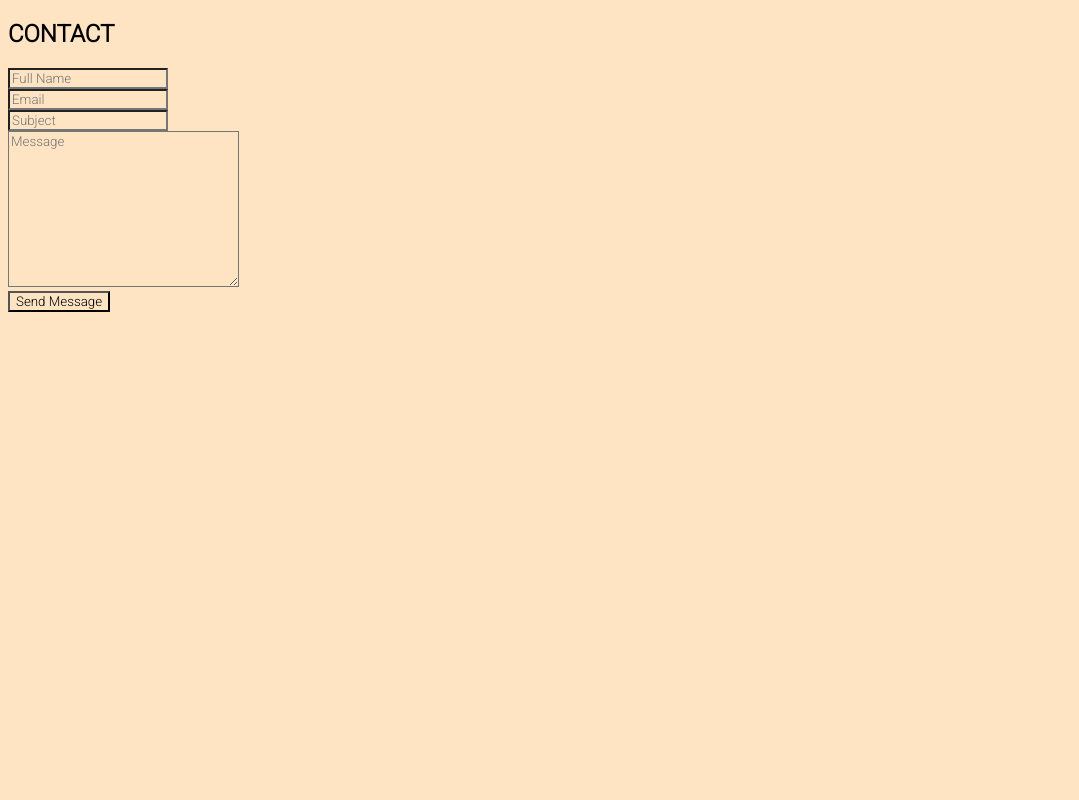
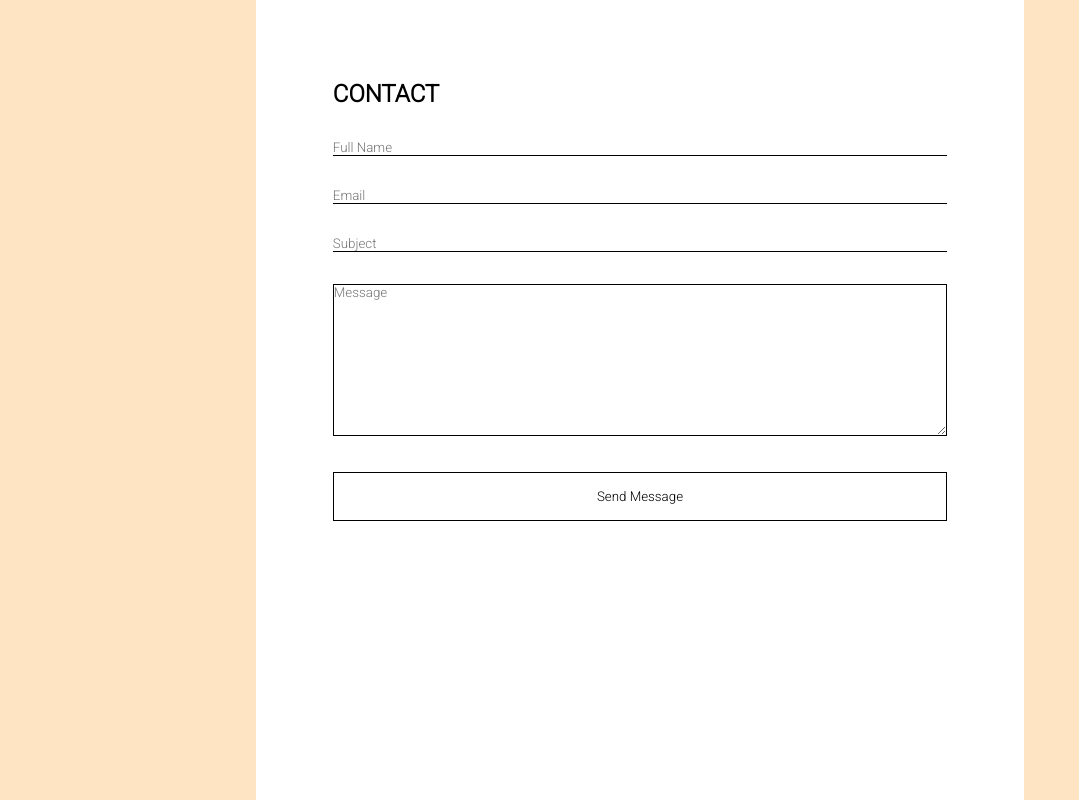
Before and after one commit to wilbur125/portfolio, a plain HTML site: page client/contactForm.html in a window 1280 px wide. Shown: the whole page, without its empty margins (0-1079 px from the left). Drawn offline with Linux system fonts and the light colour scheme.

Commit message:
Added style attributed to each class and element on contact form

```diff
--- a/client/css/style.css
+++ b/client/css/style.css
@@ -1,4 +1,51 @@
 * {
-    background-color: bisque;
+    margin: 0;
+    padding: 0;
+    box-sizing: border-box;
     font-family: 'Roboto', sans-serif;
 }
+
+html,
+body {
+    background-color: bisque;
+}
+
+.form-container {
+    position: relative;
+    left: 20%;
+    width: 60%;
+    height: 100vh;
+    background-color: #ffffff;
+}
+
+.contact-form {
+    position: absolute;
+    top: 10%;
+    left: 10%;
+    width: 80%;
+    height: 600px;
+}
+
+input,
+textarea {
+    width: 100%;
+    margin-top: 2rem;
+    border: none;
+    border-bottom: 1px solid black;
+}
+
+textarea {
+    border: 1px solid black;
+}
+
+.submit {
+    border: 1px solid black;
+    padding: 1rem;
+    text-align: center;
+    background-color: #ffffff;
+    cursor: pointer;
+}
+
+.submit:hover {
+    opacity: 0.6;
+}
```
